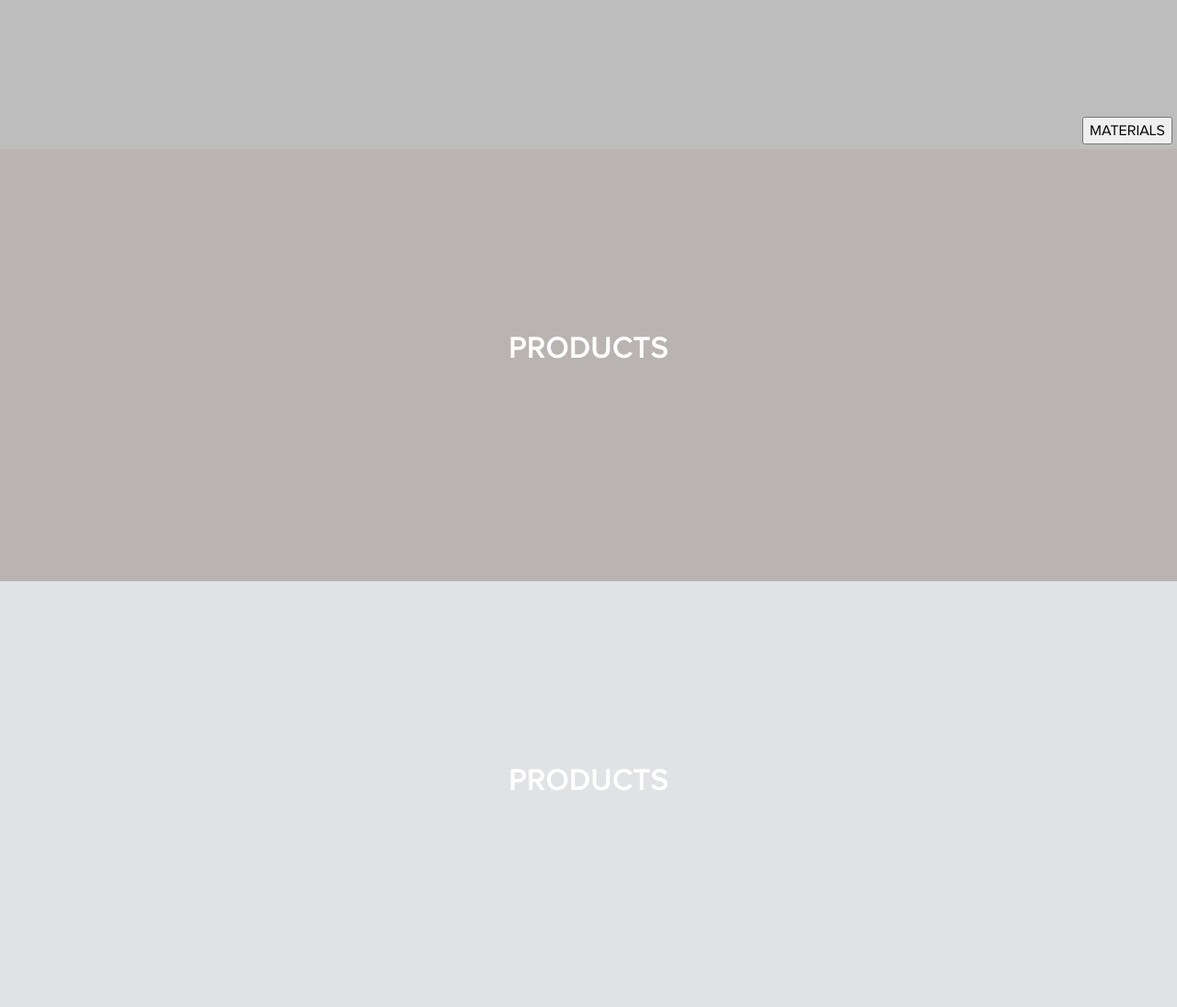
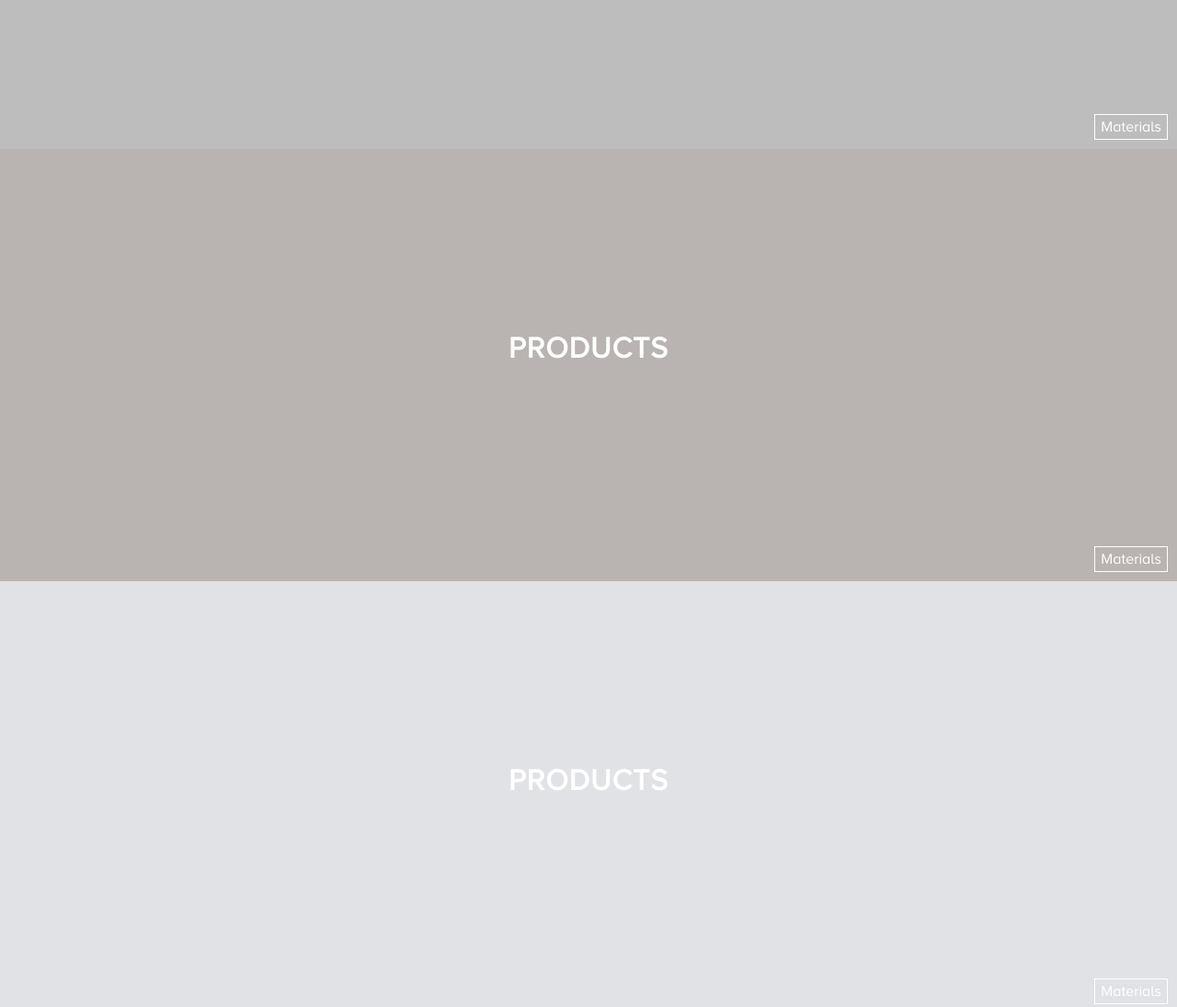
Before and after one commit to zawropati/DigitalShowroom, a website: page startbootstrap-grayscale-gh-pages/index.html in a window 1280 px wide. Shown: the part 2720-3815 px from the top of the page at 92% size. Drawn offline with Linux system fonts and the light colour scheme; some packages are replaced by stand-ins of ours.

Commit message:
Working on the "materials' button, but not ready yet

```diff
--- a/startbootstrap-grayscale-gh-pages/css/grayscale.css
+++ b/startbootstrap-grayscale-gh-pages/css/grayscale.css
@@ -13,6 +13,22 @@ b/*!
 #contact3{background-color: #E1E2E6;}
 #contact{background-color:#BEBDBE;
 align-content:flex-start;}
+
+#materials1{
+    background-color: white;
+    display:none;
+}
+
+#button2:hover{
+
+}
+
+#button2:hover .materials1{
+    display:block
+}
+
+
+
 >>>>>>> origin/master
 #about{background-color: #B9B3B2;}
 .instagram{background: #fff;
@@ -39,16 +55,18 @@ background-image:url(/startbootstrap-grayscale-gh-pages/img/MEB.JPG)}
     src: url(../fonts/Moon.otf);
 }
 
-#contact{
+#contact, #contact2, #contact3{
     position:relative;
 }
 
 .materialbutton{
     position: absolute;
-right:    5px;
-bottom:   5px;
+    color: white;
+right:    10px;
+bottom:   10px;
 font-family: "Proxima";
-text-transform: uppercase;
+    background: none;
+    border: solid 1px;
 }
 
 
--- a/startbootstrap-grayscale-gh-pages/index.html
+++ b/startbootstrap-grayscale-gh-pages/index.html
@@ -93,7 +93,7 @@
     <!-- Products Section -->
     <section id="contact" class="content-section text-center">
       <div class="container">
-          <button class="materialbutton" type="button">
+          <button class="materialbutton" id="button1" type="button">
           Materials
         </button>
         <div class="row">
@@ -105,9 +105,13 @@
       </div>
     </section>
 
+
        <!-- Products Section -->
     <section id="contact2" class="content-section text-center">
       <div class="container">
+           <button class="materialbutton" id="button2" type="button">
+          Materials
+        </button>
         <div class="row">
           <div class="col-lg-8 mx-auto">
             <h2>products</h2>
@@ -120,6 +124,9 @@
        <!-- Products Section -->
     <section id="contact3" class="content-section text-center">
       <div class="container">
+           <button class="materialbutton" id="button3"  type="button">
+          Materials
+        </button>
         <div class="row">
           <div class="col-lg-8 mx-auto">
             <h2>products</h2>
```
